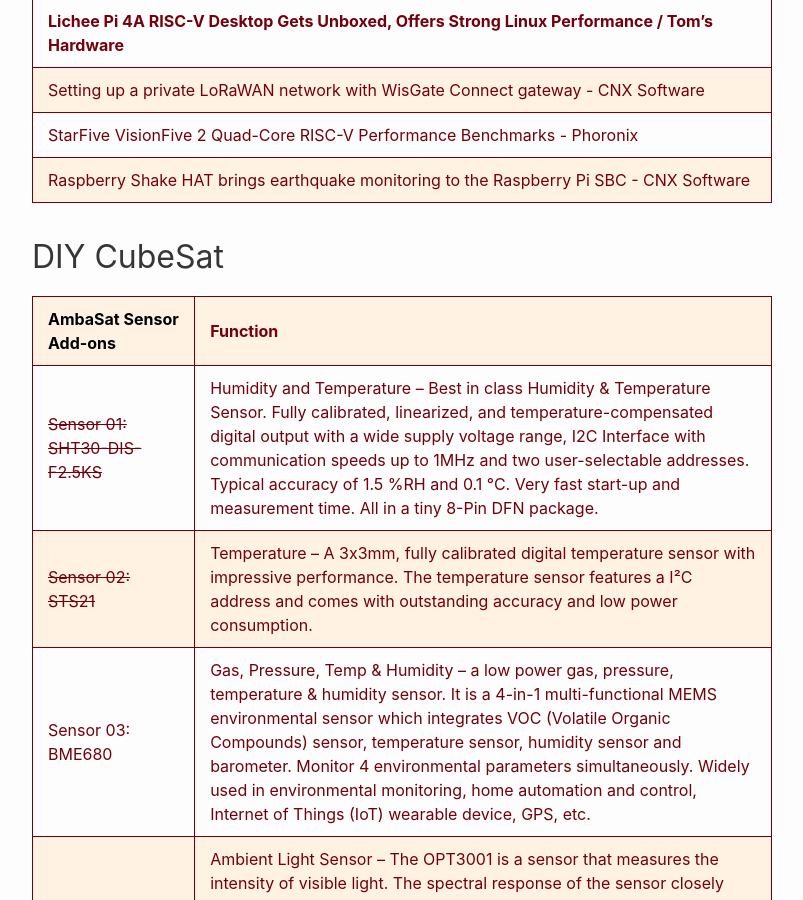
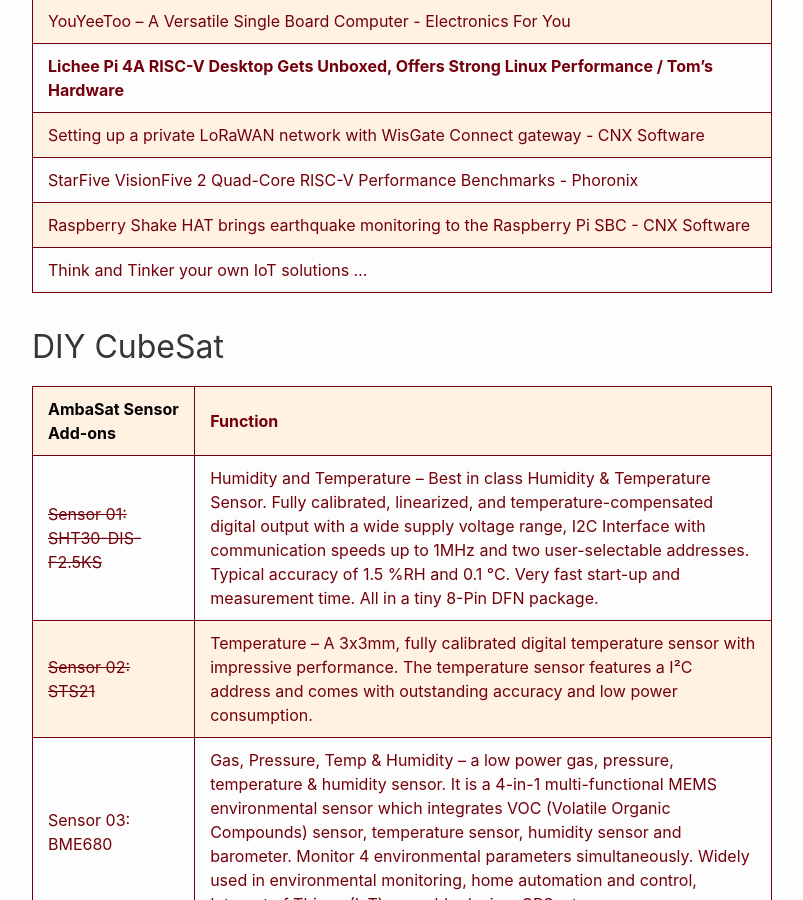
Before and after one commit to RalphHightower/RalphHightower, a Jekyll site: the page built from HardwareLinks.md, in a window 1280 px wide and 900 px high, scrolled down 27386 px. Shown: the whole window, without its empty margins (238-1041 px from the left). Built offline with Jekyll 4.4.1, drawn with Linux system fonts in a browser that asks for light colours; our own code applies the rules of GitHub Pages for plain Markdown files; some of the changed text lies outside the part shown.

Commit message:
[docs](doc): ASUS IoT RISC-V SBC
- HardwareLinks
   - Vendors
      - [ASUS IoT Global](https://iot.asus.com/ )
   - Articles:
      - [Think and Tinker your own IoT solutions ...](https://www.eenewseurope.com/en/think-and-tinker-your-own-iot-solutions/ )
      - | [Avnet](https://www.avnet.com/wps/portal/us/) | (H/W) |

```diff
--- a/HardwareLinks.md
+++ b/HardwareLinks.md
@@ -33,8 +33,9 @@
 | [Artificial Intelligence Radio - Transceiver \(AIR-T\) / Crowd Supply](https://www.crowdsupply.com/deepwave-digital/air-t )|(H/W) $5,500 - $5,925 |
 | [ASUS Tinkerboard SBC](https://tinker-board.asus.com/series.html) | (H/W)
 | **[ASUS unveils Tinker V RISC-V single board computer, Tinker board 3 SBC with Rockchip RK3568 SoC](https://www.cnx-software.com/2023/03/14/asus-tinker-v-risc-v-single-board-computer-tinker-board-3-sbc-with-rockchip-rk3568-soc/)** | (H/W) $ 16GB |
+| [ASUS IoT Global](https://iot.asus.com/ ) | (H/W) |
+| [Avnet MSC SM2S-IMX8PLUS NXP™ i.MX 8M Plus ARM® Cortex™-A53](https://embedded.avnet.com/product/msc-sm2s-imx8plus/) | (H/W) |
 | [Avnet](https://www.avnet.com/wps/portal/us/) | (H/W) |
-| [Avnet MSC SM2S-IMX8PLUS NXP™ i.MX 8M Plus ARM® Cortex™-A53](https://embedded.avnet.com/product/msc-sm2s-imx8plus/) | (H/W) |
 | [Banana Pi BPI-M6 with Senary(Synaptics) VS680 design ,onboard 4G LPDDR4 and 16G eMMC](https://www.banana-pi.org/web/index.php?topclassid=16&classid=64&id=141&wap=1) | (H/W) |
 | [Banana Pi SBC](https://www.banana-pi.org/web/index.php?topclassid=16&classid=64&lanstr=en&wap=1) | (H/W) |
 | [Banana Pi AI/IoT](https://www.banana-pi.org/web/index.php?topclassid=16&classid=93&lanstr=en&wap=1) | (H/W) |
@@ -484,6 +485,7 @@
 | [Setting up a private LoRaWAN network with WisGate Connect gateway - CNX Software](https://www.cnx-software.com/2023/08/20/setting-up-a-private-lorawan-network-with-wisgate-connect-gateway/ ) |
 | [StarFive VisionFive 2 Quad-Core RISC-V Performance Benchmarks - Phoronix](https://www.phoronix.com/review/visionfive2-riscv-benchmarks ) |
 | [Raspberry Shake HAT brings earthquake monitoring to the Raspberry Pi SBC - CNX Software](https://www.cnx-software.com/2023/08/25/raspberry-shake-hat-brings-earthquake-monitoring-to-the-raspberry-pi-sbc/ ) |
+| [Think and Tinker your own IoT solutions ...](https://www.eenewseurope.com/en/think-and-tinker-your-own-iot-solutions/ ) |
 
 [^21]: • 1.5GHz quad-core 64-bit ARM Cortex-A72 CPU (Roughly 3× performance)<br />• 1GB, 2GB, or 4GB of LPDDR4 SDRAM<br />• Full-throughput Gigabit Ethernet<br />• Dual-band 802.11ac wireless networking<br />• Bluetooth 5.0<br />• Two USB 3.0 and two USB 2.0 ports<br />• Dual monitor support, at resolutions up to 4K<br />• VideoCore VI graphics, supporting OpenGL ES 3.x<br />• 4Kp60 hardware decode of HEVC video<br />Complete compatibility with earlier Raspberry Pi products
 
```
